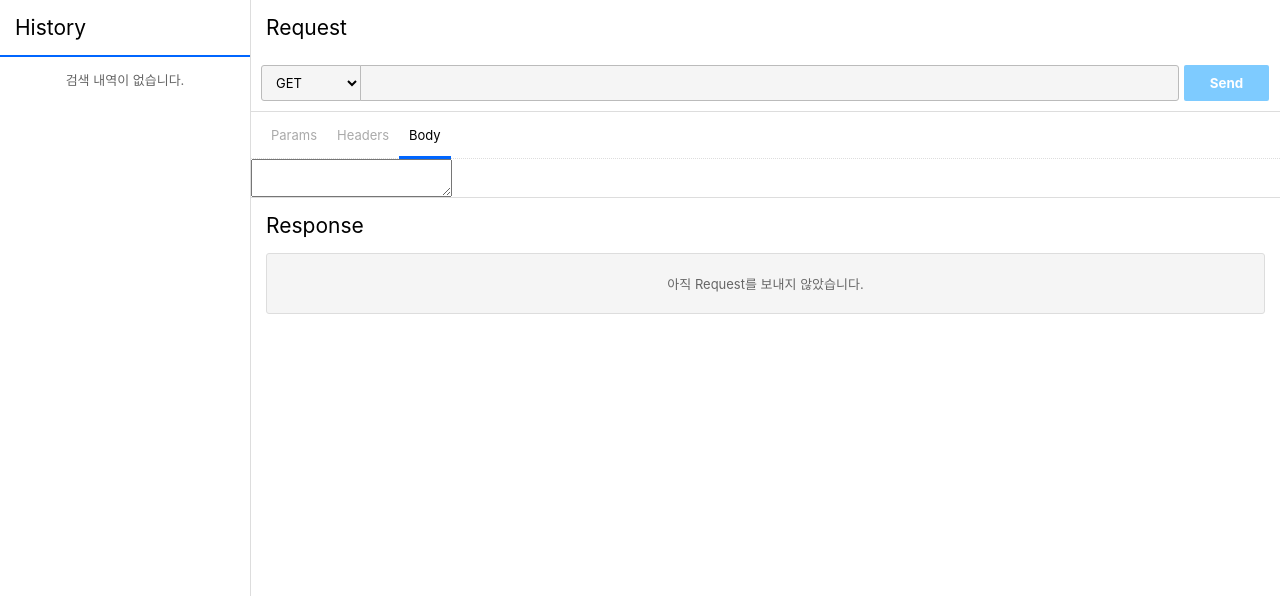
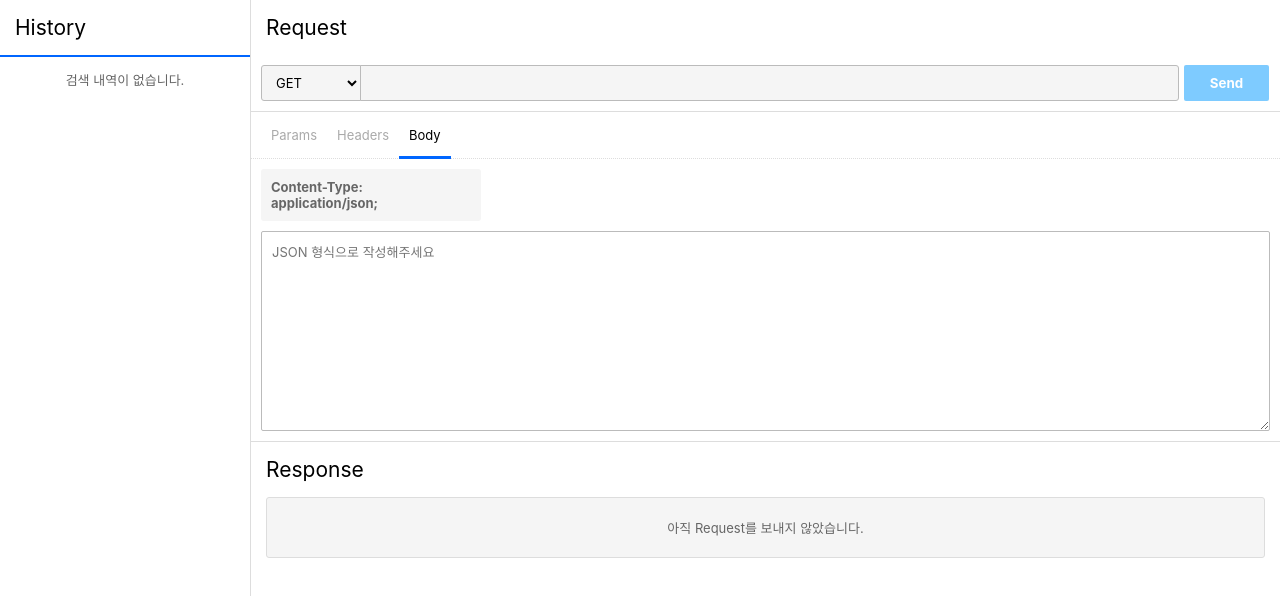
Before and after one commit to est-react-study/postman-junil, a React (Create React App) app: page / in a window 1280 px wide. Both pictures are taken after a click on the item "Body". Shown: the top 596 px of the page. Built offline with nearby package versions, Linux system fonts and the light colour scheme.

Commit message:
feat: RequestBody 작업 중

```diff
--- a/src/components/Common/TextArea.tsx
+++ b/src/components/Common/TextArea.tsx
@@ -12,6 +12,11 @@ const getStyles = (override?: SerializedStyles, width?: string, height?: string)
   box-sizing: border-box;
   width: ${width || '100%'};
   height: ${height || '100%'};
+  background: #fff;
+
+  &:invalid {
+    background: #f5f5f5;
+  }
 
   &:focus {
     outline: none;
--- a/src/components/Request/RequestBody.tsx
+++ b/src/components/Request/RequestBody.tsx
@@ -1,7 +1,28 @@
+/** @jsx jsx **/
+import { css, jsx } from '@emotion/core';
 import React from "react";
+import {TextArea} from "../Common/TextArea";
 
 export const RequestBody: React.FC = () => (
-  <article>
-    <textarea></textarea>
+  <article css={requestBodyStyles}>
+    <span css={contentTypeStyles}>Content-Type: application/json;</span>
+    <TextArea height="200px" placeholder="JSON 형식으로 작성해주세요" />
   </article>
 );
+
+const requestBodyStyles = css`
+  padding: 10px;
+`;
+
+const contentTypeStyles = css`
+  display: block;
+  width: 200px;
+  margin-bottom: 10px;
+  background: #f5f5f5;
+  border-radius: 3px;
+  font-size: 13px;
+  color: #666;
+  font-weight: bold;
+  z-index: 10;
+  padding: 10px;
+`;
```
